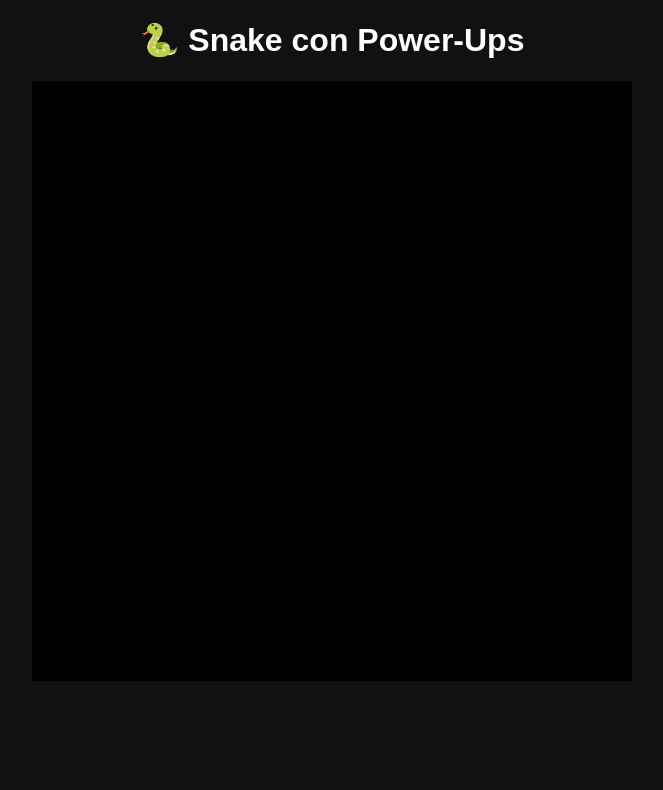
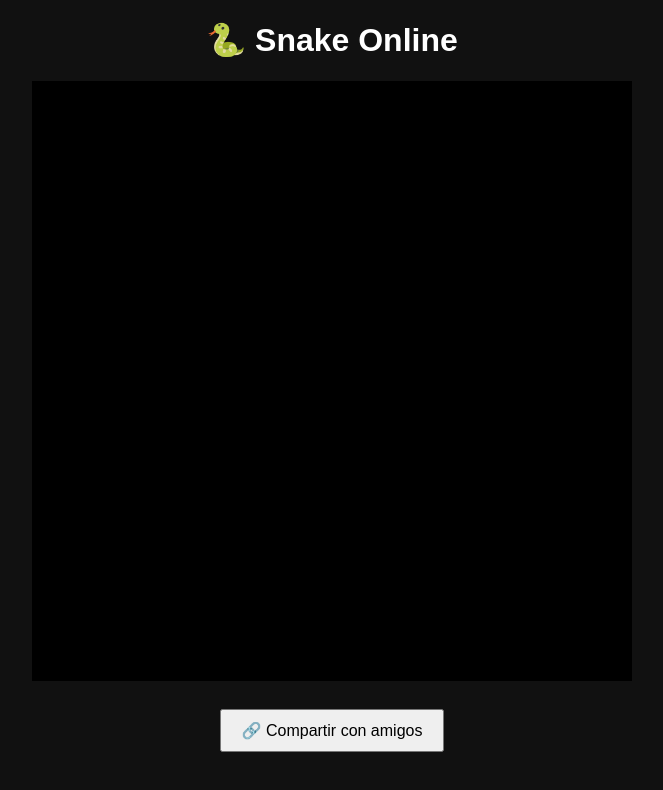
Before and after one commit to Adrian-Avalos/Adrian-Avalos, a website: page public/index.html in a window 1280 px wide. Shown: the whole page, without its empty margins (308-971 px from the left). Drawn offline with nearby package versions, Linux system fonts and the light colour scheme; no server answers.

Commit message:
Update index.html

```diff
--- a/public/index.html
+++ b/public/index.html
@@ -2,17 +2,27 @@
 <html lang="es">
 <head>
   <meta charset="UTF-8" />
-  <title>Snake con Power-Ups</title>
-  <meta name="viewport" content="width=device-width, initial-scale=1.0">
+  <title>Snake Online con Power-Ups</title>
+  <meta name="viewport" content="width=device-width, initial-scale=1.0" />
   <style>
-    canvas { background: #000; display: block; margin: auto; width: 100%; max-width: 600px; }
-    body { background: #111; color: white; font-family: sans-serif; text-align: center; }
+    body { background: #111; color: white; text-align: center; font-family: sans-serif; }
+    canvas { background: black; display: block; margin: auto; width: 100%; max-width: 600px; }
+    button { margin-top: 10px; padding: 10px 20px; font-size: 1rem; cursor: pointer; }
   </style>
 </head>
 <body>
-  <h1>🐍 Snake con Power-Ups</h1>
+  <h1>🐍 Snake Online</h1>
   <canvas id="game" width="600" height="600"></canvas>
+  <br>
+  <button onclick="compartir()">🔗 Compartir con amigos</button>
+
   <script src="/socket.io/socket.io.js"></script>
   <script src="game.js"></script>
+  <script>
+    function compartir() {
+      navigator.clipboard.writeText(window.location.href);
+      alert("¡Link copiado! Pegalo donde quieras 😄");
+    }
+  </script>
 </body>
 </html>
```
